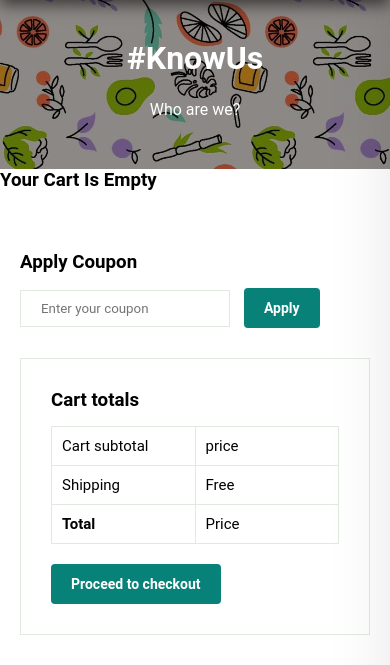
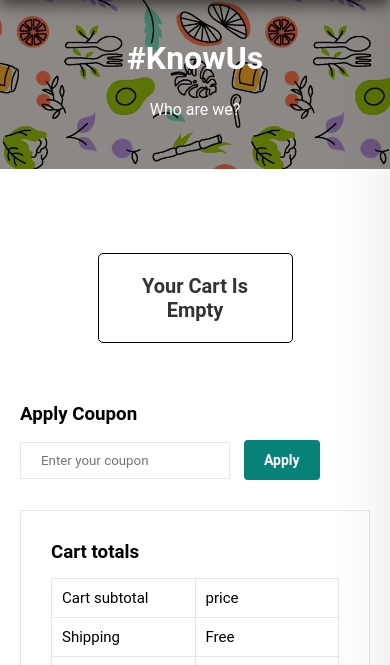
Before and after one commit to aliola123/The_boxx, a Flask app: page /cart.html in a window 390 px wide; the page is wider, and only the part inside the window is pictured. Shown: the part 71-736 px from the top of that part. Run offline with Flask 3, Linux system fonts and the light colour scheme; some libraries are stand-ins or nearby versions; grey boxes are pictures that could not be loaded.

Commit message:
made some change to styles for cart message

```diff
--- a/flask-app/static/styles/my_styles.css
+++ b/flask-app/static/styles/my_styles.css
@@ -872,6 +872,18 @@ footer .copyright {
     z-index: 1000;
 }
 
+.empty-cart {
+    margin:15vh 0 0 40vw;
+    padding: 20px;
+    text-align: center;
+    font-size: 24px;
+    color: #333;
+    border: 1px solid black;
+    outline: none;
+    border-radius: 5px;
+    width: 20%;
+}
+
 
 /*MEDIA QUERIES FOR RESPONSIVITY IS ADDED HERE*/
 @media (max-width: 799px) {
@@ -924,6 +936,11 @@ footer .copyright {
 
     #lg-bag {
         display: none;
+    }
+
+    .empty-cart {
+        margin: 15vh 0 0 35vw;
+        width: 30%;
     }
 
     #content {
@@ -986,6 +1003,12 @@ footer .copyright {
 
     #header {
         padding: 10px 30px;
+    }
+
+    .empty-cart {
+        margin: 10vh 0 0 25vw;
+        width: 50%;
+        font-size: 20px;
     }
 
     #content {
```
